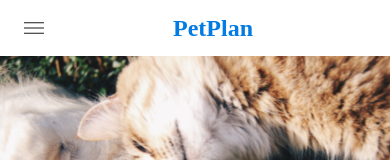
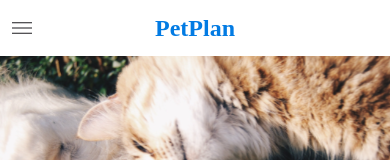
Before and after one commit to StaticDreamstate/GamaBoss, a React (Vite) app in the folder frontend/: page /login in a window 390 px wide. Shown: the top 160 px of the page. Built offline with nearby package versions, Linux system fonts and the light colour scheme.

Commit message:
ajustes dos designs no header e no perfil

```diff
--- a/frontend/src/components/Header/index.tsx
+++ b/frontend/src/components/Header/index.tsx
@@ -1,5 +1,5 @@
 import { useContext, useState } from "react";
-import { Link } from "react-router-dom";
+import { Link, useNavigate } from "react-router-dom";
 import { icons } from "../../assets";
 import { AuthContext } from "../../contexts/AuthContext";
 import { linksNav, linksNavDesktop } from "./linksNav";
@@ -7,15 +7,22 @@ import { linksNav, linksNavDesktop } from "./linksNav";
 export default function Header() {
   const { logout } = useContext(AuthContext);
   const [open, setOpen] = useState(false);
+  const navigate = useNavigate();
 
   return (
-    <header className="bg-white w-screen h-14 shadow-md flex items-center justify-between px-2">
-      <button className="pl-4 text-3xl md:hidden" onClick={() => setOpen(!open)}>
+    <header className="bg-white w-screen h-14 shadow-md flex items-center justify-center">
+      <button
+        className="absolute left-3 text-3xl md:hidden"
+        onClick={() => setOpen(!open)}
+      >
         <img className="w-5" src={icons.iconMenu} alt="Icone de menu" />
       </button>
-      <h1 className="font-600 text-mobile-size-24px leading-mobile-line-26.4px text-primary-blue-1">
+      <button
+        onClick={() => navigate("/perfil")}
+        className="font-600 text-mobile-size-24px leading-mobile-line-26.4px text-primary-blue-1 mx-3"
+      >
         PetPlan
-      </h1>
+      </button>
       <nav>
         <ul className="md:flex hidden items-center gap-8">
           {linksNavDesktop.map((link, index) => (
@@ -30,11 +37,15 @@ export default function Header() {
           ))}
         </ul>
         <ul
-          className={`flex flex-col justify-between flex-1 md:hidden bg-white fixed w-4/5 top-0 overflow-y-auto bottom-0 py-10 pl-4 duration-500 z-50 border border-r-primary-blue-1 ${open ? "left-0" : "left-[-100%]"
-            }`}
+          className={`flex flex-col justify-between flex-1 md:hidden bg-white fixed w-4/5 top-0 overflow-y-auto bottom-0 py-10 pl-4 duration-500 z-50 border border-r-primary-blue-1 ${
+            open ? "left-0" : "left-[-100%]"
+          }`}
         >
           <div>
-            <button className="text-3xl px-3 md:hidden" onClick={() => setOpen(!open)}>
+            <button
+              className="text-3xl px-3 md:hidden"
+              onClick={() => setOpen(!open)}
+            >
               <img
                 className="w-5 absolute top-4"
                 src={icons.iconClose}
@@ -44,6 +55,7 @@ export default function Header() {
             {linksNav.map((link, index) => (
               <li key={link.name + index}>
                 <Link
+                  onClick={() => setOpen(!open)}
                   to={link.redirect}
                   className="font-400 text-mobile-size-16px font-libre my-3 px-3 inline-block hover:text-primary-blue-1 transition-colors"
                 >
--- a/frontend/src/pages/Profile/index.tsx
+++ b/frontend/src/pages/Profile/index.tsx
@@ -1,13 +1,9 @@
-import { useNavigate } from "react-router-dom";
-import Button from "../../components/Button";
 import { images, icons } from "../../assets";
 import MenuItemsProfile from "../../components/MenuItemsProfile";
 import PetAvatar from "../../components/PetAvatar";
-import CardPets from "../../components/CardPets";
 import CardBluePets from "../../components/CardBluePets";
 
 export default function Profile() {
-  const navigate = useNavigate();
 
   return (
     <main >
```
